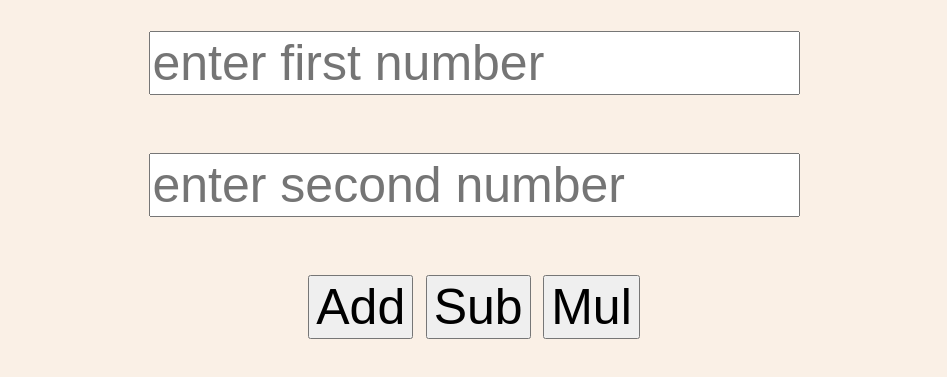
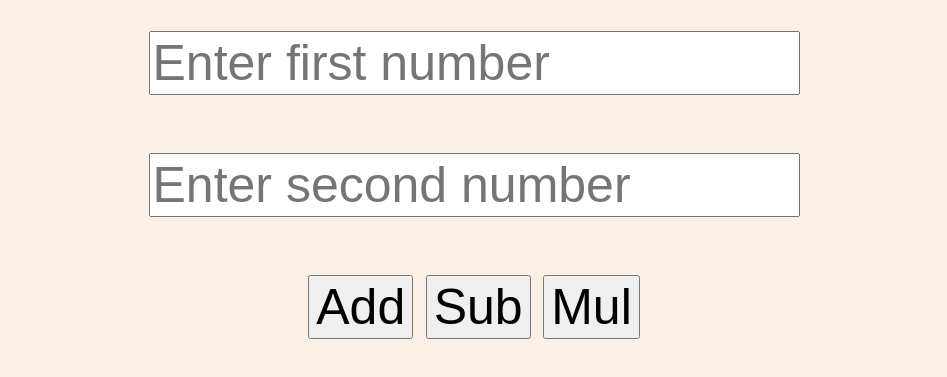
Before and after one commit to khushbu2610/Calci_App, a plain HTML site: page index.html in a window 1280 px wide. Shown: the part 69-446 px from the top of the page, without its empty margins (166-1113 px from the left). Drawn offline with Linux system fonts and the light colour scheme.

Commit message:
Update index.html

```diff
--- a/index.html
+++ b/index.html
@@ -13,10 +13,10 @@ h1,h2{background-color:black; color:white; width:70%; border-radius:30px;}
 <center>
 <h1> Calci Finder App </h1>
 <form onsubmit="show()">
-<input type="number" step="any" placeholder="enter first number" id="num1"/>
+<input type="number" step="any" placeholder="Enter first number" id="num1"/>
 <br/>
 <br/>
-<input type="number" step="any" placeholder="enter second number" id="num2"/>
+<input type="number" step="any" placeholder="Enter second number" id="num2"/>
 <br/><br/>
 <input type="submit" value="Add"/>
 <input type="submit" value="Sub"/>
```
